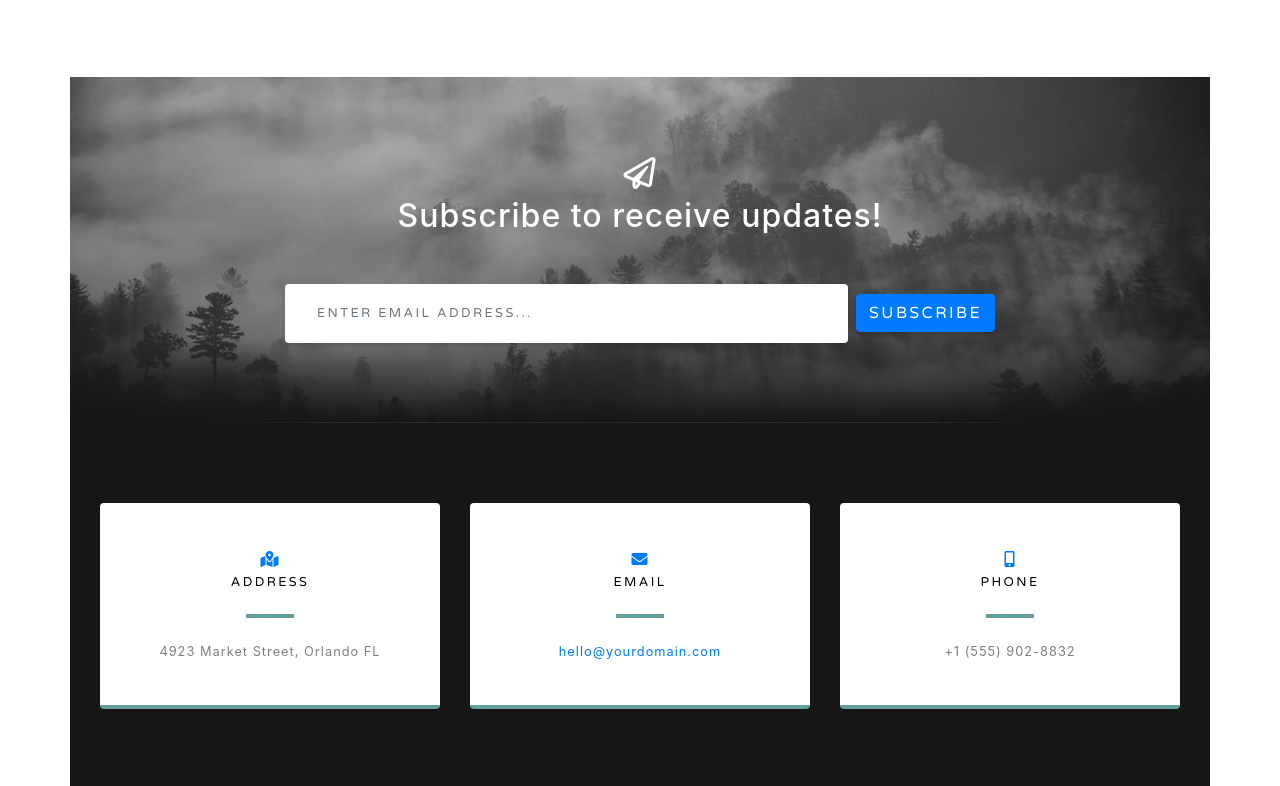
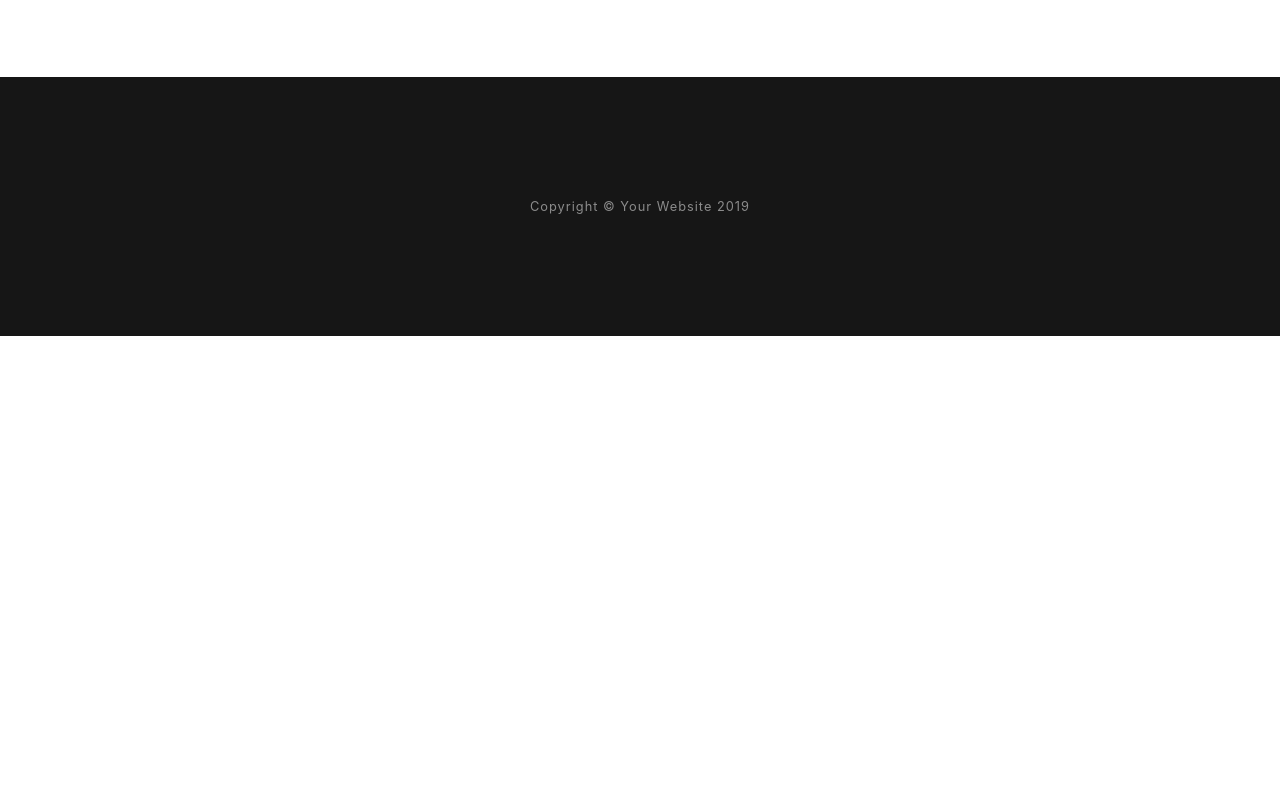
Before and after one commit to BridgeLabsDesign/kalenga-website, a website with bundled scripts: page index.html in a window 1280 px wide. Shown: the part 2548-3334 px from the top of the page. After the commit the page ends 2884 px from the top, so only its background shows below. Built offline with nearby package versions, Linux system fonts and the light colour scheme.

```diff
--- a/index.html
+++ b/index.html
@@ -233,7 +233,7 @@
   </section>
 
   <!-- Signup Section -->
-  <section id="signup" class="signup-section container">
+  <!-- <section id="signup" class="signup-section container">
     <div class="container">
       <div class="row">
         <div class="col-md-10 col-lg-8 mx-auto text-center">
@@ -250,10 +250,10 @@
         </div>
       </div>
     </div>
-  </section>
+  </section> -->
 
   <!-- Contact Section -->
-  <section class="contact-section bg-black container">
+  <!-- <section class="contact-section bg-black container">
     <div class="container">
 
       <div class="row">
@@ -307,7 +307,7 @@
       </div>
 
     </div>
-  </section>
+  </section> -->
 
   <!-- Footer -->
   <footer class="bg-black small text-center text-white-50">
```
Also changed, not shown: 2 other files.
